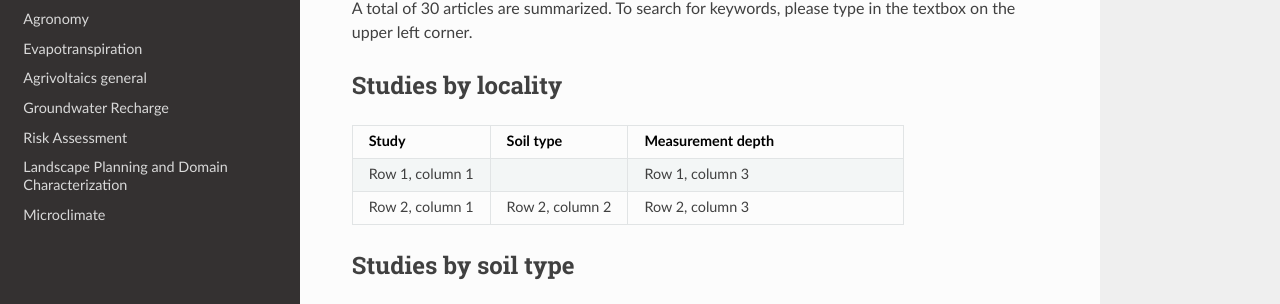
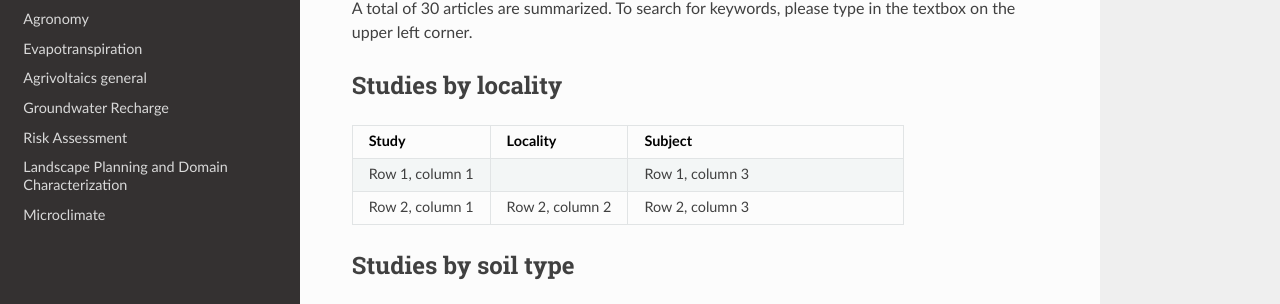
Before and after one commit to hanhydro/wiki, a Sphinx documentation site: the page built from docs/source/index.rst, in a window 1280 px wide and 900 px high, scrolled down 802 px. Shown: the part 126-430 px from the top of the window. Built offline with Sphinx 7.4.7 and the Read the Docs theme 2.0.0, drawn with Linux system fonts in a browser that asks for light colours; pages that are not in the unit, such as notebooks, are missing from menus.

Commit message:
Update index.rst

```diff
--- a/docs/source/index.rst
+++ b/docs/source/index.rst
@@ -31,8 +31,8 @@
    :header-rows: 1
 
    * - Study
-     - Soil type
-     - Measurement depth
+     - Locality
+     - Subject
    * - Row 1, column 1
      -
      - Row 1, column 3
```
